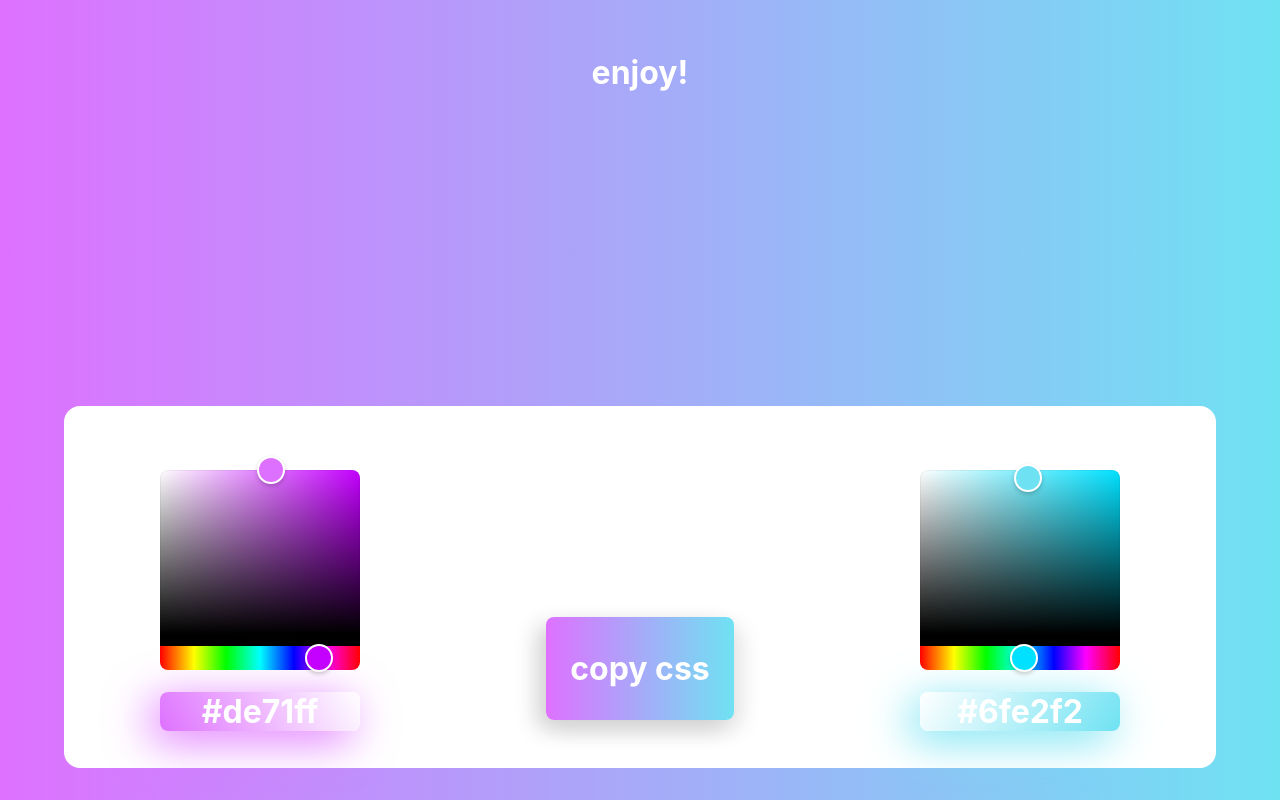
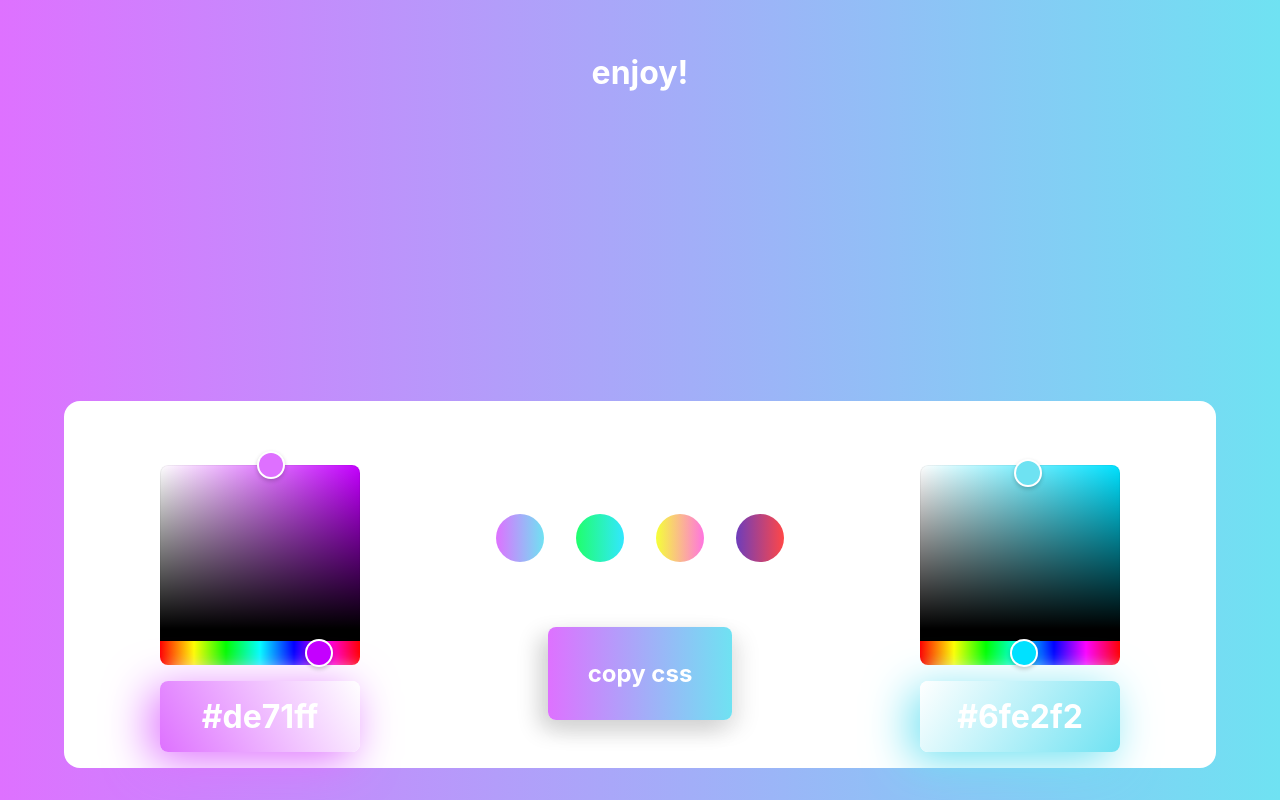
Before and after one commit to Faridmohammadizadeh/colorer, a React (Create React App) app: page / in a window 1280 px wide. Built offline with nearby package versions, Linux system fonts and the light colour scheme.

Commit message:
pallet buttons added!

```diff
--- a/src/App.css
+++ b/src/App.css
@@ -27,25 +27,124 @@
   justify-content: center;
 }
 
-.code-button {
-  cursor: pointer;
-  box-sizing: content-box;
-}
-
 .css-button {
   border-radius: 8px;
   padding: 2rem 1.5rem;
   color: white;
   cursor: pointer;
+  margin: 0 auto;
 }
 
 .control-box-buttons {
   display: flex;
   flex-direction: column;
-  justify-content: flex-end;
+  justify-content: space-between;
   padding-bottom: 2rem;
 }
 
 .css-button h1 {
   margin: 0;
 }
+
+/* color code buttons design */
+.card {
+  max-width: 23ch;
+  text-align: center;
+  padding: 1em 0.5rem;
+  border-radius: 8px;
+  position: relative;
+  overflow: hidden;
+  transition: 0.3s cubic-bezier(0.6, 0.4, 0, 1), transform 0.15s ease;
+  display: flex;
+  flex-direction: column;
+  justify-content: center;
+  align-items: center;
+  gap: 1em;
+  cursor: pointer;
+  margin-top: 1rem;
+}
+
+.card h1 {
+  margin: 0;
+}
+
+.card > :not(span) {
+  transition: 0.3s cubic-bezier(0.6, 0.4, 0, 1);
+}
+
+.card span {
+  position: absolute;
+  inset: 0;
+  width: 100%;
+  height: 100%;
+  display: flex;
+  justify-content: center;
+  align-items: center;
+  border-radius: 8px;
+  font-weight: bold;
+  top: 100%;
+  transition: all 0.3s cubic-bezier(0.6, 0.4, 0, 1);
+}
+
+.card:hover span {
+  top: 0;
+  font-size: 1.8rem;
+  background-color: white;
+}
+
+.card:hover > div,
+.card:hover > h1 {
+  opacity: 0;
+}
+/* color code buttons design end */
+
+/* pallet buttons design */
+button {
+  height: 3rem;
+  width: 3rem;
+  border: none;
+  border-radius: 10em;
+  margin: 0.5rem 1rem;
+}
+
+button:hover {
+  animation: shake3856 0.3s linear infinite both;
+}
+
+@keyframes shake3856 {
+  0% {
+    -webkit-transform: translate(0);
+    transform: translate(0);
+  }
+
+  20% {
+    -webkit-transform: translate(-2px, 2px);
+    transform: translate(-2px, 2px);
+  }
+
+  40% {
+    -webkit-transform: translate(-2px, -2px);
+    transform: translate(-2px, -2px);
+  }
+
+  60% {
+    -webkit-transform: translate(2px, 2px);
+    transform: translate(2px, 2px);
+  }
+
+  80% {
+    -webkit-transform: translate(2px, -2px);
+    transform: translate(2px, -2px);
+  }
+
+  100% {
+    -webkit-transform: translate(0);
+    transform: translate(0);
+  }
+}
+
+.pallets-container {
+  margin: auto auto;
+}
+
+/* pallet buttons design end*/
--- a/src/App.js
+++ b/src/App.js
@@ -46,7 +46,6 @@ function App() {
       "border-radius": "8px",
       background: `linear-gradient(240deg, #ffffff, ${color1})`,
       "box-shadow": `-9px 9px 45px ${color1} , 9px -9px 18px #ffffff`,
-      border: copied1 ? "1.5px solid #05ff00" : "white",
     };
 
     // colorpicker 2 settings
@@ -62,7 +61,6 @@ function App() {
       "border-radius": "8px",
       background: `linear-gradient(125deg, #ffffff, ${color2})`,
       "box-shadow": `-9px 9px 45px ${color2} , 9px -9px 18px #ffffff`,
-      border: copied2 ? "1.5px solid #05ff00" : "white",
     };
 
     let grad = {
@@ -85,8 +83,32 @@ function App() {
     let copyCssButton = {
       background: `linear-gradient(to left, ${color2}, ${color1})`,
       "box-shadow": `-9px 9px 22px #d1d1d1, 9px 9px 22px #e9e9e9  `,
-      border: copiedCss ? "1.5px solid #05ff00" : "",
     };
+
+    // color buttons------------
+    function Pallets() {
+      const colorslist = [
+        { c1: "#de71ff", c2: "#6fe2f2" },
+        { c1: "#20ff6c", c2: "#32e7ff" },
+        { c1: "#f5ff38", c2: "#ff74e0" },
+        { c1: "#6d3dbb", c2: "#ff4747" },
+      ];
+      return (
+        <div className="pallets-container">
+          {colorslist.map((each) => (
+            <button
+              style={{
+                background: `linear-gradient(to right, ${each.c1}, ${each.c2})`,
+              }}
+              onClick={() => {
+                setColor1(each.c1);
+                setColor2(each.c2);
+              }}
+            ></button>
+          ))}
+        </div>
+      );
+    }
 
     return (
       <>
@@ -104,20 +126,27 @@ function App() {
                 }}
               />
               <CopyToClipboard onCopy={onCopy1} text={color1} onClick={clicked}>
-                <h1 style={{ ...styler1 }} className="code-button">
-                  {color1}
-                </h1>
+                <div className="card" style={{ ...styler1 }}>
+                  <h1 className="code-button">{color1}</h1>
+                  <span style={{ color: color1 }}>
+                    {copied1 ? "copyed" : "copy"}
+                  </span>
+                </div>
               </CopyToClipboard>
             </div>
 
             <div className="control-box-buttons">
+              <Pallets />
               <CopyToClipboard
                 onCopy={onCopyCss}
-                text={`linear-gradient(#${color1}, ${color2})`}
+                text={`linear-gradient(${color1}, ${color2})`}
                 onClick={clicked}
               >
-                <div className="css-button" style={{ ...copyCssButton }}>
-                  <h1>copy css</h1>
+                <div className="css-button card" style={{ ...copyCssButton }}>
+                  <h2 style={{ margin: "1rem 2rem" }}>copy css</h2>
+                  <span style={{ color: "#05ff00" }}>
+                    {copiedCss ? "copyed" : "copy"}
+                  </span>
                 </div>
               </CopyToClipboard>
             </div>
@@ -132,9 +161,12 @@ function App() {
                 }}
               />
               <CopyToClipboard onCopy={onCopy2} text={color2} onClick={clicked}>
-                <h1 style={{ ...styler2 }} className="code-button">
-                  {color2}
-                </h1>
+                <div className="card" style={{ ...styler2 }}>
+                  <h1 className="code-button">{color2}</h1>
+                  <span style={{ color: color2 }}>
+                    {copied2 ? "copyed" : "copy"}
+                  </span>
+                </div>
               </CopyToClipboard>
             </div>
           </div>
```
